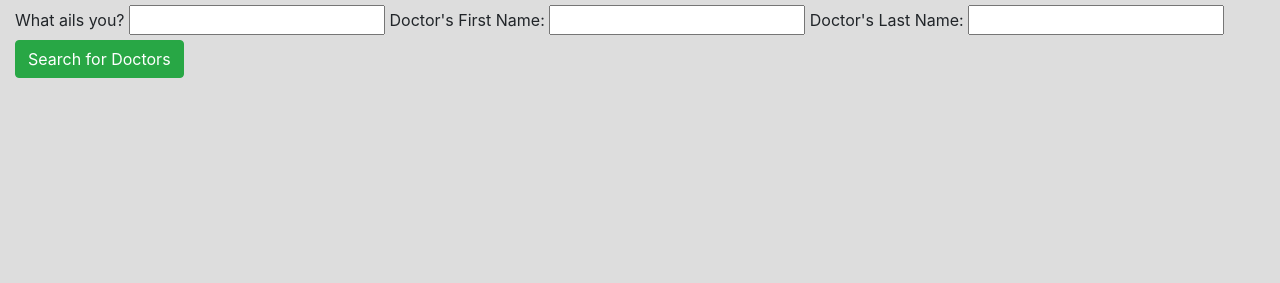
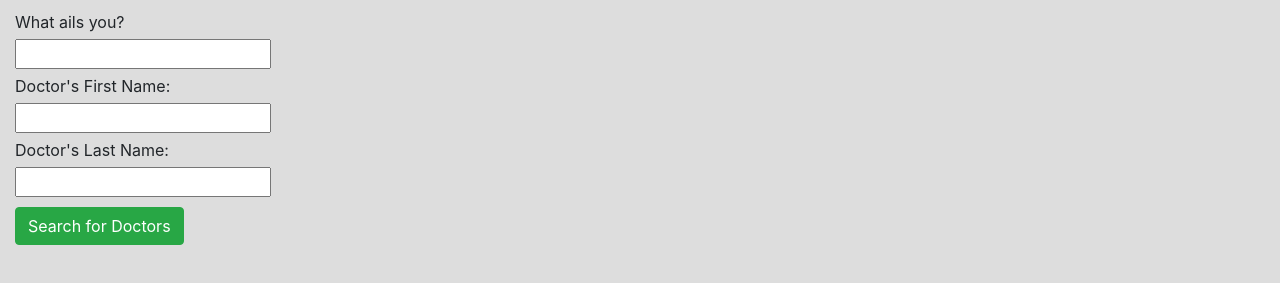
Before and after one commit to skillitzimberg/WhatsUpDoc, a website built with webpack: page src/index.html in a window 1280 px wide. Shown: the part 51-334 px from the top of the page. Built offline with nearby package versions, Linux system fonts and the light colour scheme.

Commit message:
add layout styling to labels, inputs, and button.

```diff
--- a/src/styles.css
+++ b/src/styles.css
@@ -1,5 +1,14 @@
 body {
   background-color: #ddd;
+}
+
+button, input, label {
+  display: block;
+  margin: 5px 0;
+
+}
+
+button {
 }
 
 .doctor {
```
